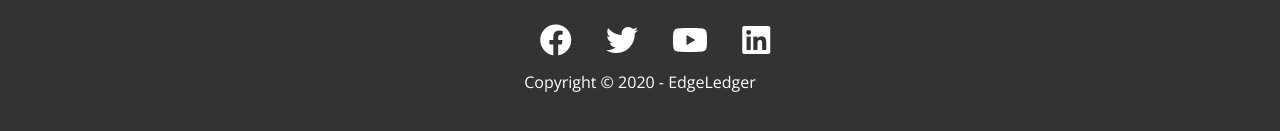
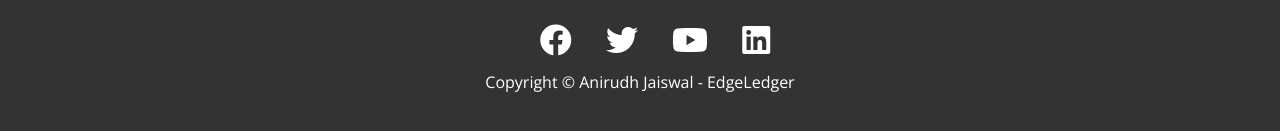
Before and after one commit to Ani24may/EdgeLedger, a plain HTML site: page index.html in a window 1280 px wide. Shown: the part 3787-3918 px from the top of the page. Drawn offline with nearby package versions, Linux system fonts and the light colour scheme; files whose address does not match are found by name.

Commit message:
update copyright

```diff
--- a/index.html
+++ b/index.html
@@ -239,7 +239,7 @@
             <a href="#"><i class="fab fa-youtube fa-2x"></i></a>
             <a href="#"><i class="fab fa-linkedin fa-2x"></i></a>
         </div>
-        <p>Copyright &copy; 2020 - EdgeLedger</p>
+        <p>Copyright &copy; Anirudh Jaiswal - EdgeLedger</p>
     </footer>
 
     <script
```
